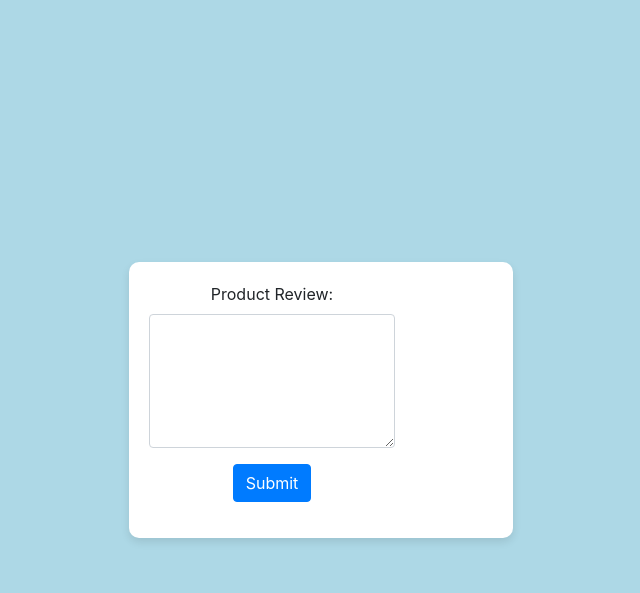
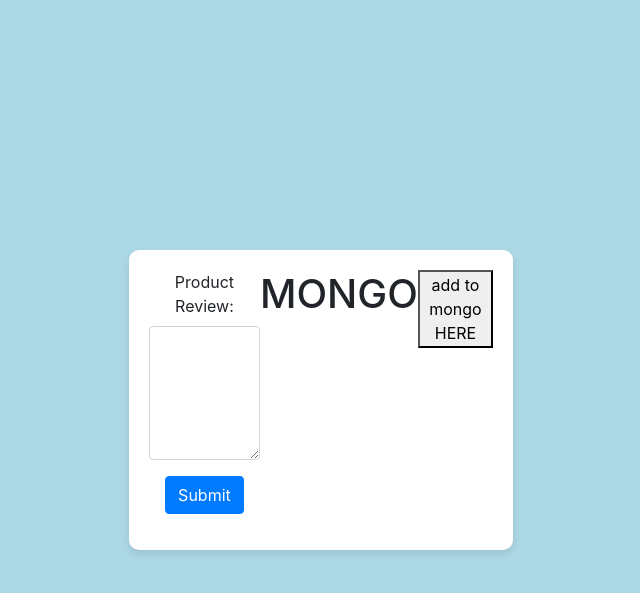
Before and after one commit to guptapallavi30/AmazonProductReviewScoringK8, a Flask app: page / in a window 1280 px wide. Shown: the top 593 px of the page, without its empty margins (319-959 px from the left). Run offline with Flask 3, Linux system fonts and the light colour scheme; parts of the project's set-up code (start-up, migrations or seed data) failed here and were passed over; some libraries are stand-ins or nearby versions.

Commit message:
flask app writes default entry to mongoDB

```diff
--- a/flask_app/app.py
+++ b/flask_app/app.py
@@ -11,6 +11,7 @@
 import lzma
 import tempfile
 from dotenv import load_dotenv
+from pymongo import MongoClient
 
 # Load environment variables from .env file
 load_dotenv()
@@ -40,13 +41,22 @@
 
 print('done with file naming')
 
+client = MongoClient('mongodb://root:example@mongo:27017/')
+
+
 # Placeholder for the loaded model
 loaded_model = None
 tfidf_vectorizer = None
+db = None
 
 def create_model():
     global loaded_model
     global tfidf_vectorizer
+    global db
+
+    db = client.mydatabase
+    print('done loadiing db')
+    # print(db)
 
     # Copy the original compressed model file to the volume folder
     with open(original_model_compressed_file, 'rb') as src_file, \
@@ -121,5 +131,17 @@
         error_message = str(e)
         return render_template('error.html', error_message=error_message)
 
+# Add a route to insert an entry into MongoDB
+@app.route('/add_entry', methods=['POST'])
+def add_entry():
+    print('in add_entry')
+    try:
+        entry = {'name': 'John Doe', 'age': 30}  # Sample entry data
+        db.my_collection.insert_one(entry)
+        return jsonify({'message': 'Entry added to MongoDB'})
+    except Exception as e:
+        error_message = str(e)
+        return jsonify({'error': error_message})
+
 if __name__ == '__main__':
     app.run(debug=True)
--- a/flask_app/templates/index.html
+++ b/flask_app/templates/index.html
@@ -64,6 +64,11 @@
                 </div>
             </div>
             {% endif %}
+
+            <h1>MONGO</h1>
+            <form method="post" action="/add_entry">
+                <button type="submit">add to mongo HERE</button>
+            </form>
         </div>
     </div>
 </body>
```
